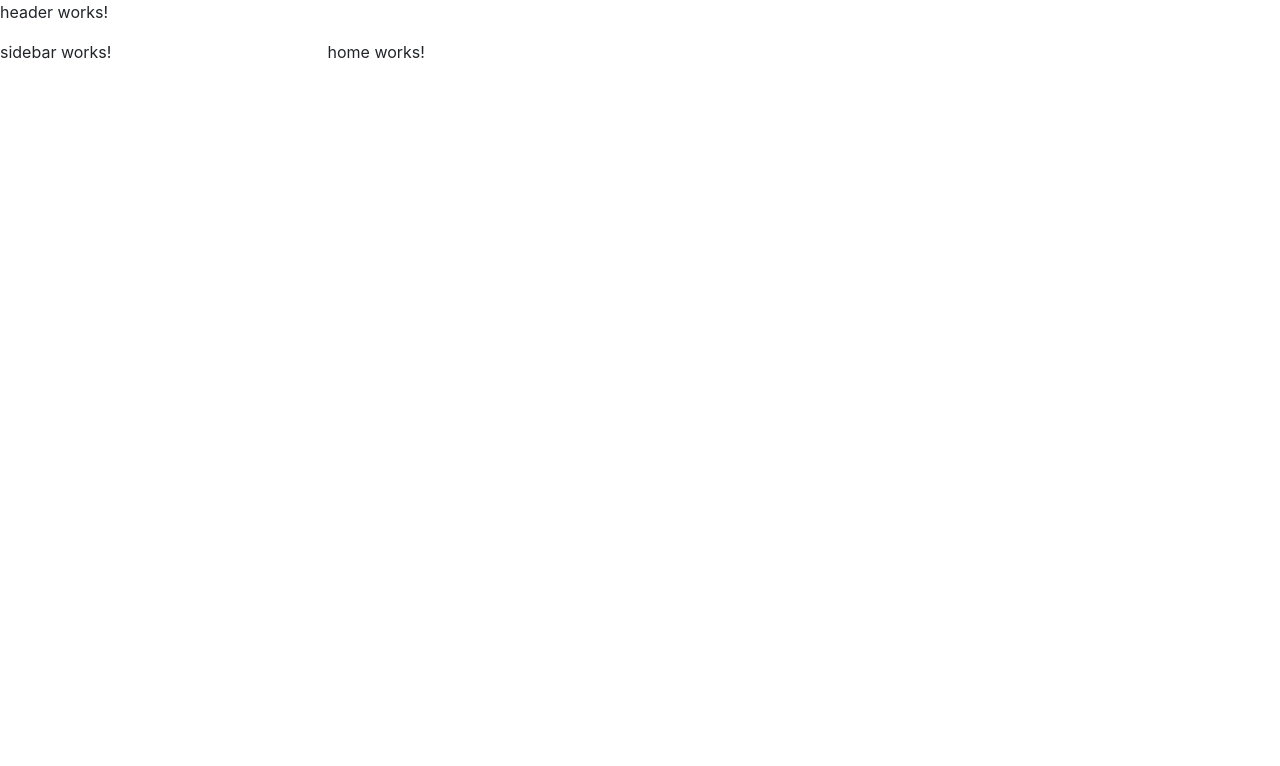
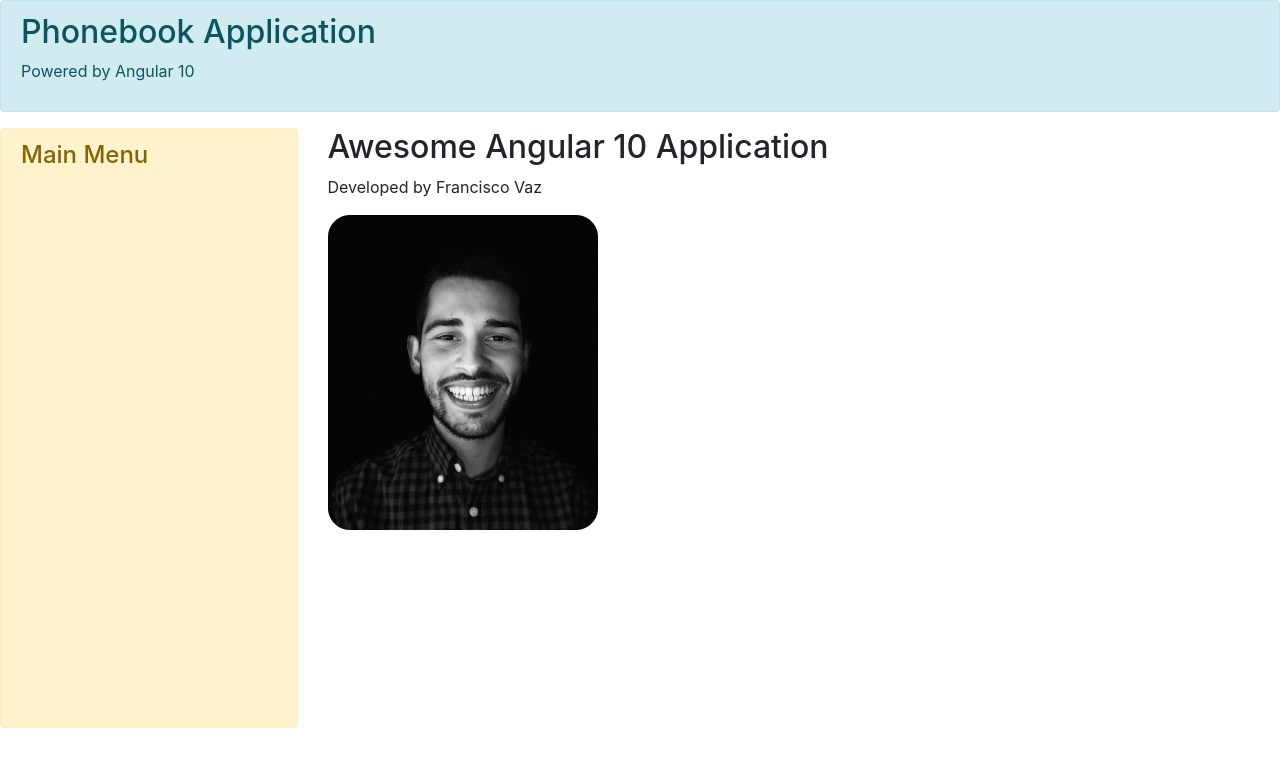
Before and after one commit to franciscovaz/phonebook-app, an Angular app: page / in a window 1280 px wide. Shown: the top 766 px of the page. Built offline with nearby package versions, Linux system fonts and the light colour scheme.

Commit message:
add content to components and add profile image

```diff
--- a/src/app/components/header/header.component.html
+++ b/src/app/components/header/header.component.html
@@ -1 +1,4 @@
-<p>header works!</p>
+<div class="alert alert-info">
+  <h2>Phonebook Application</h2>
+  <p>Powered by Angular 10</p>
+</div>
--- a/src/app/components/home/home.component.html
+++ b/src/app/components/home/home.component.html
@@ -1 +1,6 @@
-<p>home works!</p>
+<div>
+  <h2>Awesome Angular 10 Application</h2>
+  <p>Developed by Francisco Vaz</p>
+
+  <img src="/assets/images/francisco.png" alt="Francisco" class="img">
+</div>
--- a/src/app/components/sidebar/sidebar.component.css
+++ b/src/app/components/sidebar/sidebar.component.css
@@ -0,0 +1,4 @@
+.full-height {
+  min-height: 600px;
+  /* height: 100vh; */
+}
--- a/src/app/components/sidebar/sidebar.component.html
+++ b/src/app/components/sidebar/sidebar.component.html
@@ -1 +1,3 @@
-<p>sidebar works!</p>
+<div class="alert alert-warning full-height">
+  <h4>Main Menu</h4>
+</div>
```
Also changed, not shown: src/assets/images/francisco.png (added).
